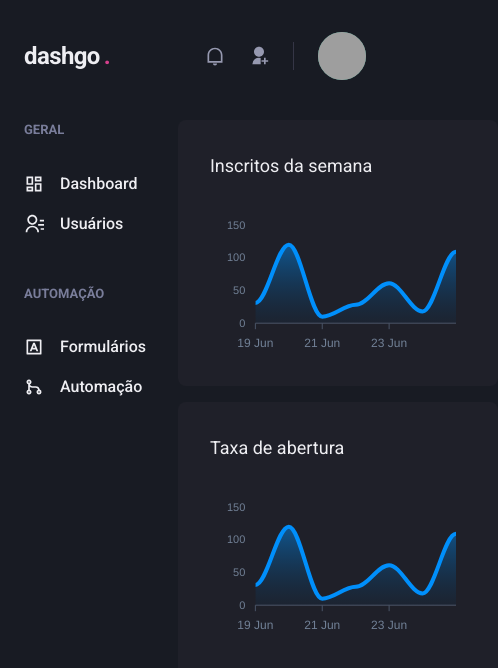
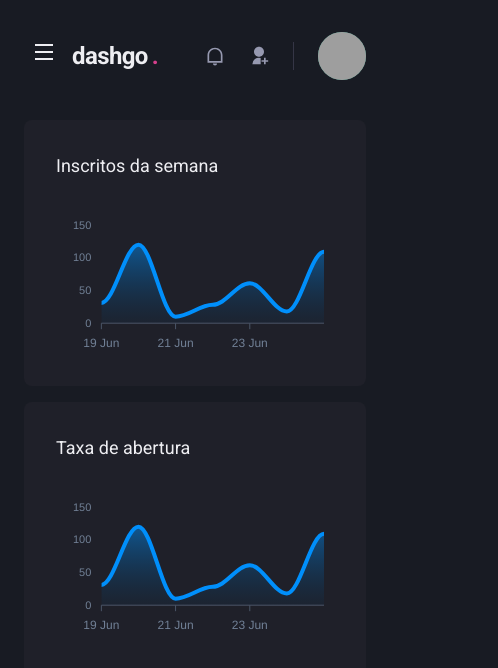
Before and after one commit to jordelucas/dashgo, a Next.js app: page /dashboard in a window 390 px wide. Shown: the top 668 px of the page, 498 px wide, since content can reach past the window. Built offline with nearby package versions, Linux system fonts and the light colour scheme; grey boxes are pictures that could not be loaded.

Commit message:
adjust Sidebar to responsive

```diff
--- a/src/components/Header/index.tsx
+++ b/src/components/Header/index.tsx
@@ -1,11 +1,17 @@
-import { Flex, useBreakpointValue } from '@chakra-ui/react';
+import { Flex, Icon, IconButton, useBreakpointValue } from '@chakra-ui/react';
+import { RiMenuLine } from 'react-icons/ri';
+
+import { useSidebarDrawer } from '../../context/SidebarDrawerContext';
 
 import { Logo } from './Logo';
 import { Profile } from './Profile';
 import { SearchBox } from './SearchBox';
 import { NotificationsNav } from './NotificationsNav';
 
+
 export function Header() {
+  const { onOpen } = useSidebarDrawer();
+
   const isWideVersion = useBreakpointValue({
     base: false,
     lg: true,
@@ -22,6 +28,19 @@
       paddingX='6'
       alignItems='center'
     >
+      {!isWideVersion && (
+        <IconButton
+          aria-label='Open navigation'
+          icon={<Icon as={RiMenuLine} />}
+          fontSize='24'
+          variant='unstyled'
+          onClick={onOpen}
+          marginRight='2'
+        >
+
+        </IconButton>
+      )}
+
       <Logo />
 
       { isWideVersion && <SearchBox /> }
--- /dev/null
+++ b/src/components/Sidebar/SidebarNav.tsx
@@ -0,0 +1,26 @@
+import { Stack } from '@chakra-ui/react';
+import {
+  RiGitMergeLine,
+  RiContactsLine,
+  RiDashboardLine,
+  RiInputMethodLine,
+} from 'react-icons/ri';
+
+import { NavSection } from './NavSection';
+import { NavLink } from './NavLink';
+
+export function SidebarNav() {
+  return (
+    <Stack spacing='12' alignItems='flex-start'>
+      <NavSection title='GERAL'>
+        <NavLink icon={RiDashboardLine}>Dashboard</NavLink>
+        <NavLink icon={RiContactsLine}>Usuários</NavLink>
+      </NavSection>
+
+      <NavSection title='AUTOMAÇÃO'>
+        <NavLink icon={RiInputMethodLine}>Formulários</NavLink>
+        <NavLink icon={RiGitMergeLine}>Automação</NavLink>
+      </NavSection>
+    </Stack>
+  )
+}
--- a/src/components/Sidebar/index.tsx
+++ b/src/components/Sidebar/index.tsx
@@ -1,28 +1,46 @@
-import { Box, Stack } from '@chakra-ui/react';
 import {
-  RiContactsLine,
-  RiDashboardLine,
-  RiGitMergeLine,
-  RiInputMethodLine,
-} from 'react-icons/ri';
+  Box,
+  Drawer,
+  DrawerBody,
+  DrawerCloseButton,
+  DrawerContent,
+  DrawerHeader,
+  DrawerOverlay,
+  useBreakpointValue,
+} from '@chakra-ui/react';
 
-import { NavLink } from './NavLink';
-import { NavSection } from './NavSection';
+import { useSidebarDrawer } from '../../context/SidebarDrawerContext';
+
+import { SidebarNav } from './SidebarNav';
 
 export function Sidebar() {
+  const { isOpen, onClose } = useSidebarDrawer();
+
+  const isDrawerSidebar = useBreakpointValue({
+    base: true,
+    lg: false,
+  })
+
+  if (isDrawerSidebar) {
+    return (
+      <Drawer isOpen={isOpen} placement="left" onClose={onClose}>
+        <DrawerOverlay>
+          <DrawerContent background='gray.800' padding='4'>
+            <DrawerCloseButton marginTop='6' />
+            <DrawerHeader>Navegação</DrawerHeader>
+
+            <DrawerBody>
+              <SidebarNav />
+            </DrawerBody>
+          </DrawerContent>
+        </DrawerOverlay>
+      </Drawer>
+    )
+  }
+
   return (
     <Box as='aside' width='64' marginRight='8'>
-      <Stack spacing='12' alignItems='flex-start'>
-        <NavSection title='GERAL'>
-          <NavLink icon={RiDashboardLine}>Dashboard</NavLink>
-          <NavLink icon={RiContactsLine}>Usuários</NavLink>
-        </NavSection>
-
-        <NavSection title='AUTOMAÇÃO'>
-          <NavLink icon={RiInputMethodLine}>Formulários</NavLink>
-          <NavLink icon={RiGitMergeLine}>Automação</NavLink>
-        </NavSection>
-      </Stack>
+      <SidebarNav />
     </Box>
   )
 }
```
